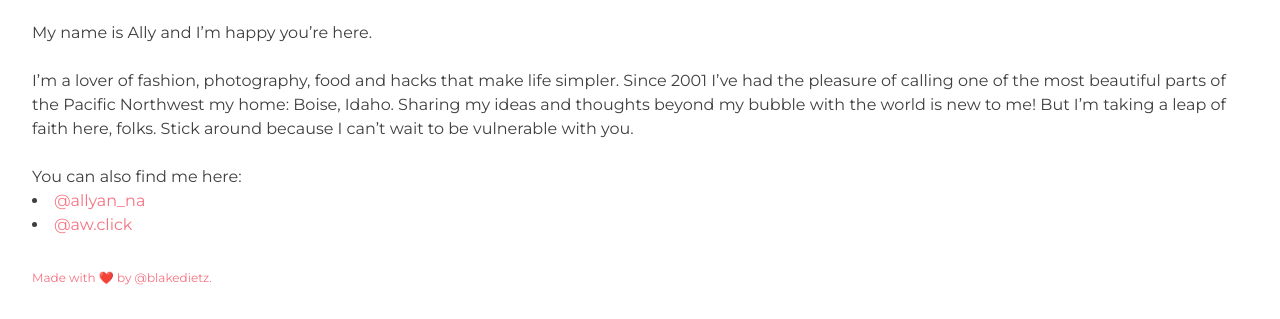
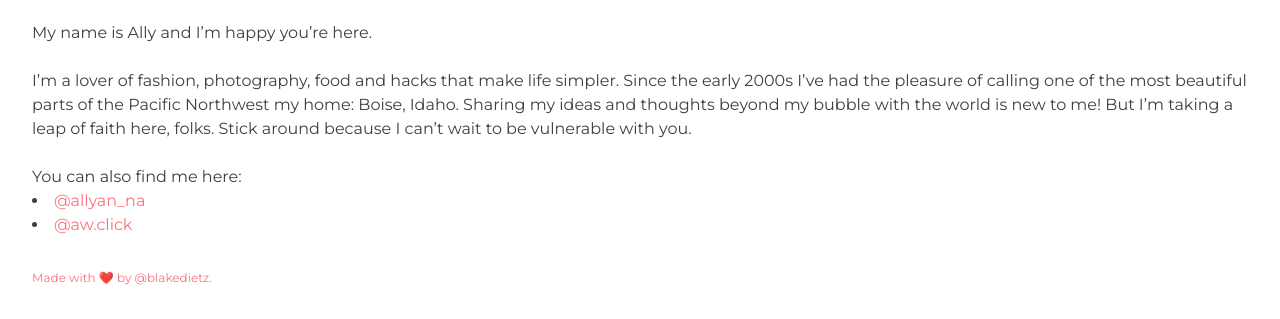
Before and after one commit to blakedietz/allyanna.world, a Gatsby site: page / in a window 1280 px wide. Shown: the part 1080-1399 px from the top of the page. Built offline with nearby package versions, Linux system fonts and the light colour scheme; Gatsby itself is replaced by a stand-in of ours.

Commit message:
Update some verbiage

```diff
--- a/src/pages/index.js
+++ b/src/pages/index.js
@@ -11,7 +11,7 @@ const IndexPage = () => (
     <p>My name is Ally and I’m happy you’re here.</p>
     <p>
       I’m a lover of fashion, photography, food and hacks that make life
-      simpler. Since 2001 I’ve had the pleasure of calling one of the most
+      simpler. Since the early 2000s I’ve had the pleasure of calling one of the most
       beautiful parts of the Pacific Northwest my home: Boise, Idaho. Sharing my
       ideas and thoughts beyond my bubble with the world is new to me! But I’m
       taking a leap of faith here, folks. Stick around because I can’t wait to
```
